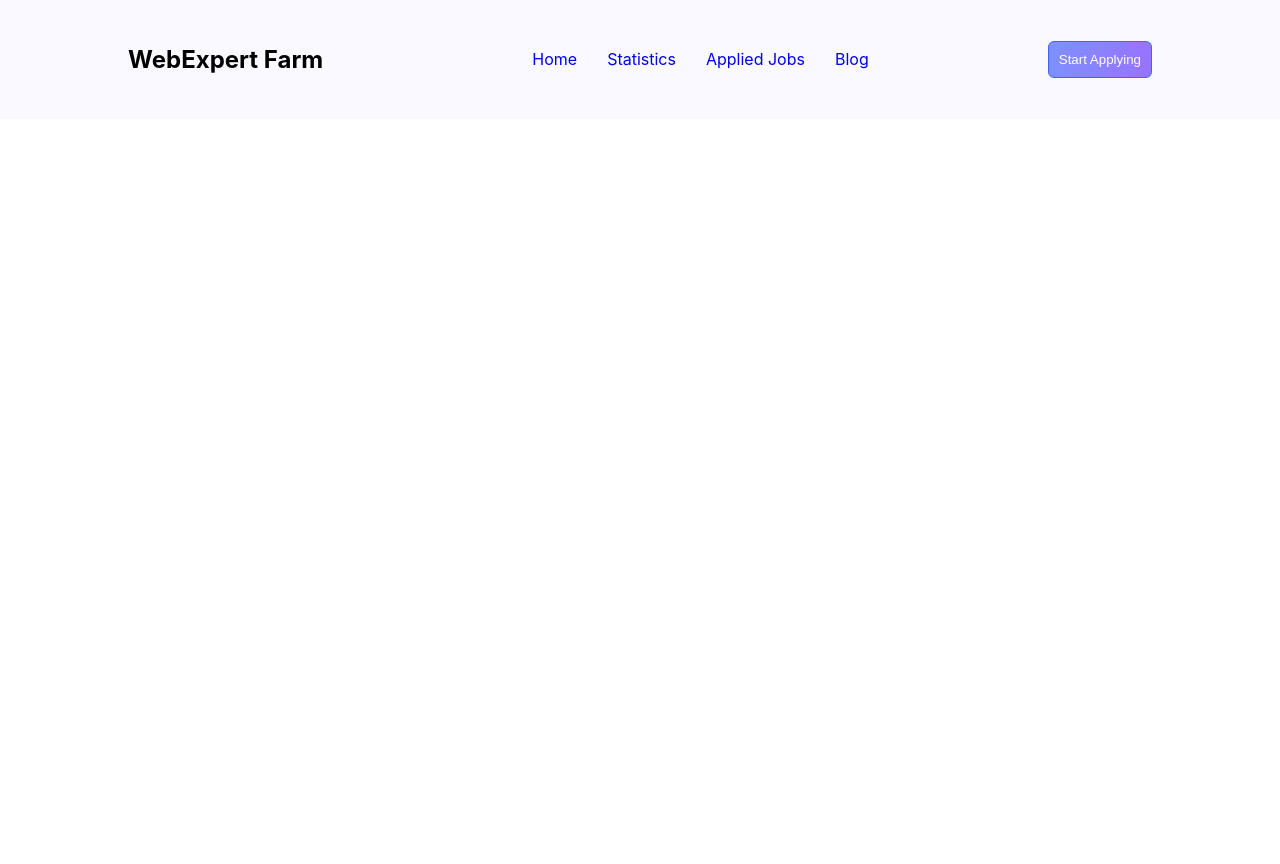
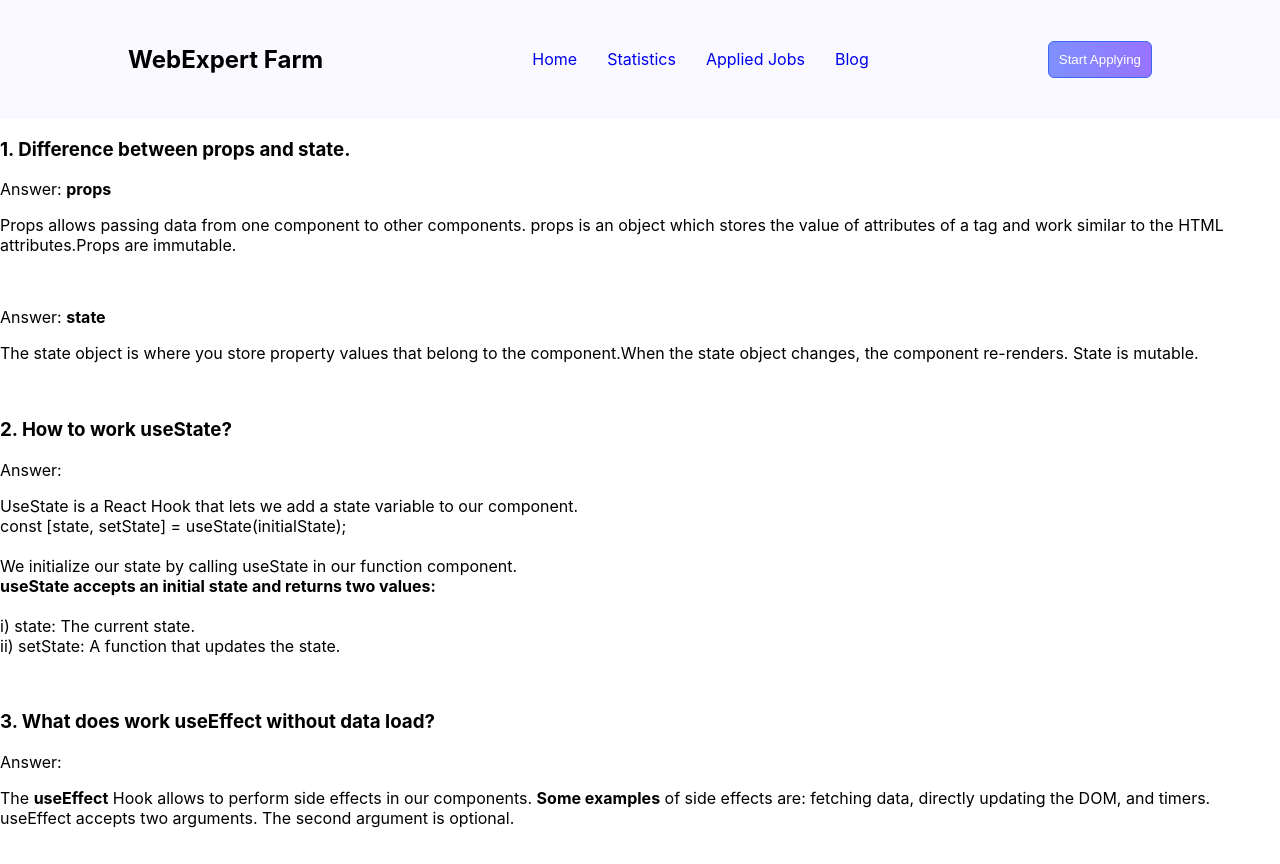
Before and after one commit to azaadd/career-hub, a React (Create React App) app: page /blog in a window 1280 px wide. Before the commit the page ends 800 px from the top, so only its background shows below. Built offline with nearby package versions, Linux system fonts and the light colour scheme.

Commit message:
added README.md file

```diff
--- a/src/Components/Blog/Blog.js
+++ b/src/Components/Blog/Blog.js
@@ -3,7 +3,19 @@ import React from 'react';
 const Blog = () => {
     return (
         <div>
+            <h3 className='question'>1. Difference between props and state.</h3>
+                <p className='answer'>Answer: <strong>props</strong></p>
+                <p>Props allows passing data from one component to other components. props is an object which stores the value of attributes of a tag and work similar to the HTML attributes.Props are immutable.</p><br />
+                <p className='answer'>Answer: <strong>state</strong></p>
+                <p>The state object is where you store property values that belong to the component.When the state object changes, the component re-renders. State is mutable.</p><br />
 
+                <h3 className='question'>2. How to work useState?</h3>
+                <p className='answer'>Answer:</p>
+                <p>UseState is a React Hook that lets we add a state variable to our component. <br />const [state, setState] = useState(initialState);<br /> <br />We initialize our state by calling useState in our function component. <br /> <strong>useState accepts an initial state and returns two values:</strong>  <br /> <br /> i) state: The current state. <br />
+                ii) setState: A function that updates the state.</p><br />
+                <h3 className='question'>3. What does work useEffect without data load?</h3>
+                <p className='answer'>Answer:</p>
+                <p>The <strong>useEffect</strong> Hook allows to perform side effects in our components. <strong>Some examples</strong> of side effects are: fetching data, directly updating the DOM, and timers. useEffect accepts two arguments. The second argument is optional.</p><br />
         </div>
     );
 };
--- a/src/Components/Statistics/Statistics.js
+++ b/src/Components/Statistics/Statistics.js
@@ -1,17 +1,6 @@
 import React from 'react';
 import './Statistics.css';
-import {
-    ComposedChart,
-    Line,
-    Area,
-    Bar,
-    XAxis,
-    YAxis,
-    CartesianGrid,
-    Tooltip,
-    Legend,
-    ResponsiveContainer,
-} from 'recharts';
+import { AreaChart, Area, XAxis, YAxis, CartesianGrid, Tooltip, } from 'recharts';
 
 
 
@@ -64,21 +53,17 @@ const Statistics = () => {
         <div className='chart-container'>
             <h2 className='chart-title'>Assignments Marks Chart</h2>
 
-                <ComposedChart
+            <AreaChart
           width={700}
           height={400}
           data={marksArray}
-
         >
-                    <CartesianGrid stroke="#f5f5f5" />
-                    <XAxis dataKey="name" scale="band" />
+          <CartesianGrid strokeDasharray="3 3" />
+          <XAxis dataKey="name" />
           <YAxis />
           <Tooltip />
-                    <Legend />
-                    <Bar dataKey="id" barSize={20} fill="#413ea0" />
-                    <Line type="monotone" dataKey="marks" stroke="#565fed" />
-                </ComposedChart>
-
+          <Area type="monotone" dataKey="marks" stroke="#8884d8" fill="#8884d8" />
+        </AreaChart>
 
         </div>
     );
```
Also changed, not shown: public/README.md (added), src/Components/Blog/Blog.css (added). Lines whose indentation alone changed are shown as unchanged.
